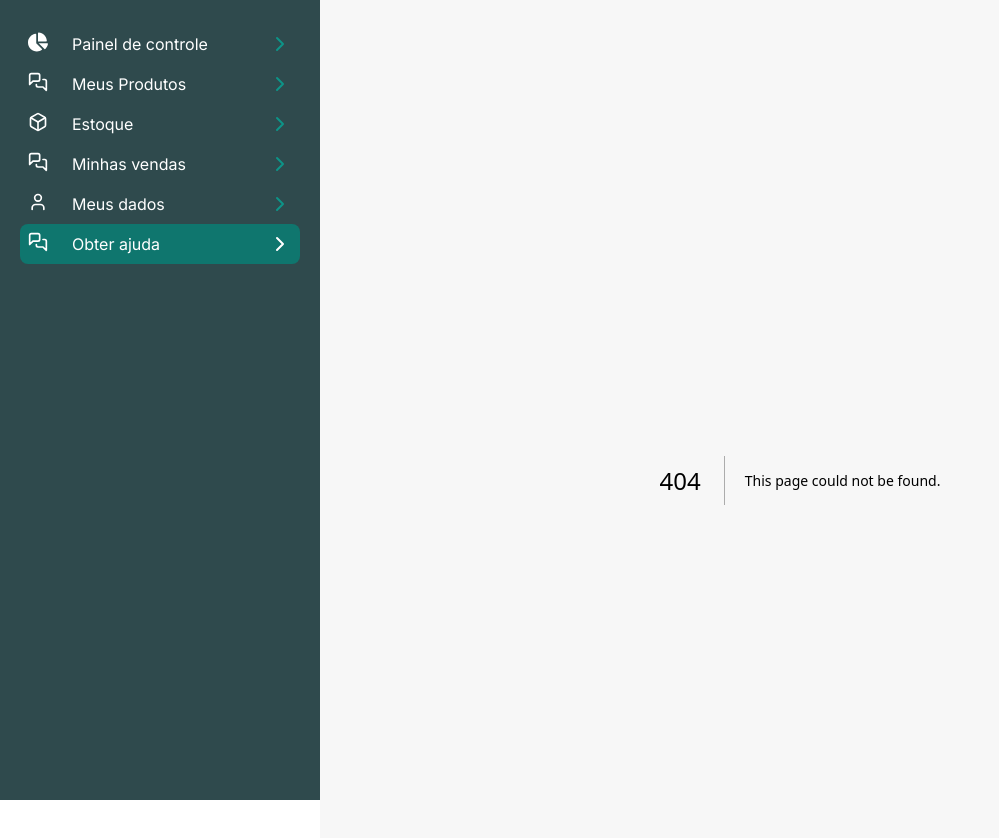
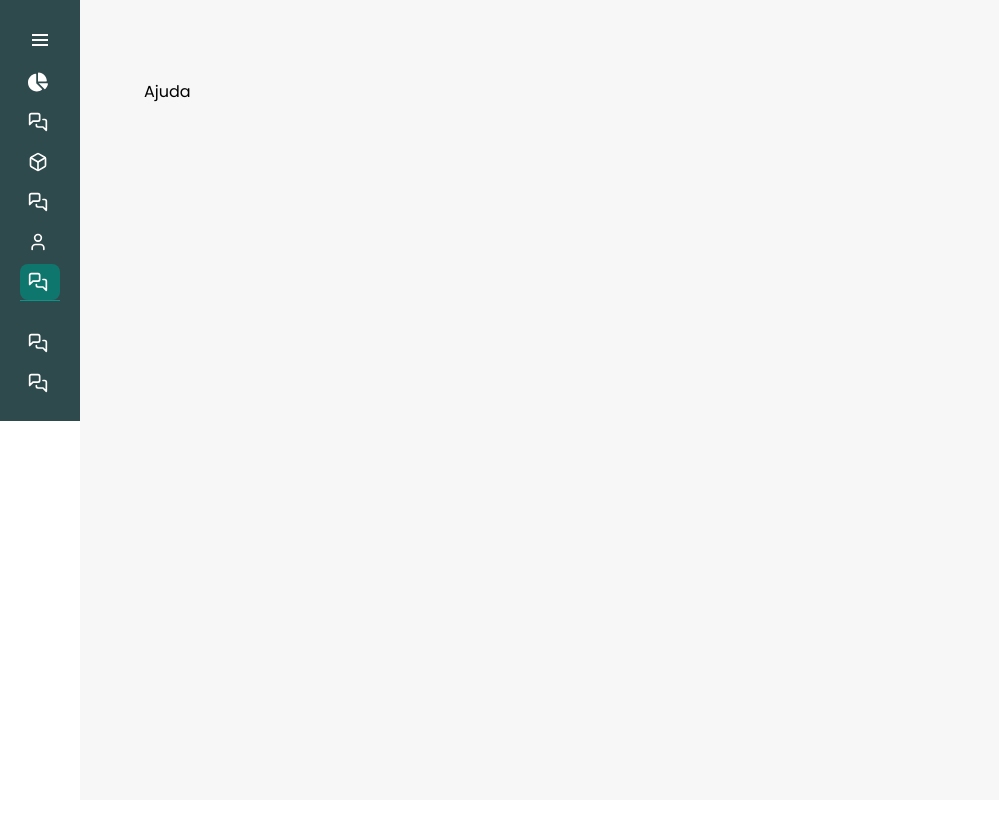
Before and after one commit to mb4ndeira/ecoo-apps, a Next.js app: page /ajuda in a window 1280 px wide. Before the commit this address had no page. Shown: the top 838 px of the page, without its empty margins (0-999 px from the left). After the commit the page ends 800 px from the top, so only its background shows below. Built offline with nearby package versions, Linux system fonts and the light colour scheme.

Commit message:
Revert "Merge branch 'main' into feat/add-producer-homepage" This reverts commit 8f0e188, reversing changes made to 9b12f57.

```diff
--- /dev/null
+++ b/src/app/ajuda/page.tsx
@@ -0,0 +1,7 @@
+export default function Ajuda(){
+    return(
+        <>
+            <h1>Ajuda</h1>
+        </>
+    )
+}
--- /dev/null
+++ b/src/app/dados/page.tsx
@@ -0,0 +1,7 @@
+export default function Dados(){
+    return(
+        <>
+            <h1>Dados</h1>
+        </>
+    )
+}
--- /dev/null
+++ b/src/app/estoque/page.tsx
@@ -0,0 +1,7 @@
+export default function Estoque(){
+    return(
+        <>
+            <h1>Estoque</h1>
+        </>
+    )
+}
--- a/src/app/globals.css
+++ b/src/app/globals.css
@@ -18,6 +18,11 @@ body {
 a {
   color: inherit;
   text-decoration: none;
+}
+
+.inter-font {
+  font-family: 'Inter', sans-serif;
+  /* Outros estilos da fonte Inter, como tamanho, peso, etc. */
 }
 
 .ecoo-text-sm {
--- a/src/app/layout.tsx
+++ b/src/app/layout.tsx
@@ -30,14 +30,7 @@ export default function RootLayout({
 }) {
   return (
     <html lang="en">
-      <body
-        className={
-          "flex w-full h-full min-h-screen " +
-          poppins.className +
-          " " +
-          inter.className
-        }
-      >
+      <body className={"flex w-full h-full min-h-screen " + poppins.className}>
         <Sidebar />
         <main className="flex flex-col gap-10 w-full px-8 md:px-10 lg:px-16 pb-10 pt-10 md:pt-16 lg:pt-20 bg-background">
           {children}
--- a/src/components/Sidebar/components/Item.tsx
+++ b/src/components/Sidebar/components/Item.tsx
@@ -10,22 +10,23 @@ interface ItemProps {
 }
 
 export default function Item({ name, icon, linkName, sideBar }: ItemProps) {
-  const pathName = usePathname();
-
   const handleLinkClick = (link: string) => {
     localStorage.setItem("activeLink", linkName);
   };
+
+  const pathName = usePathname();
 
   const handleClick = () => {
     handleLinkClick(linkName);
   };
 
   const linkClasses = (linkName: string) =>
-    `block flex gap-6 cursor-pointer p-2 rounded-lg transition-colors group
-     ${pathName === linkName ? "bg-teal-700" : ""}`;
+    `flex gap-6 cursor-pointer p-2 rounded-lg transition-colors group ${
+      pathName === linkName ? "bg-teal-700" : ""
+    }`;
 
   const iconClasses = (linkName: string) =>
-    `block text-2xl text-teal-600 ml-auto transition-colors ${
+    `text-2xl text-teal-600 ml-auto transition-colors ${
       sideBar ? "desktop:inline" : "hidden desktop:inline"
     } ${pathName === linkName ? "text-white" : "text-teal-600"}`;
 
@@ -36,9 +37,7 @@ export default function Item({ name, icon, linkName, sideBar }: ItemProps) {
       onClick={() => handleLinkClick(linkName)}
     >
       <span className="text-xl stroke-current text-white">{icon}</span>
-      <span
-        className={`${sideBar ? "desktop:inline" : "hidden desktop:inline"}`}
-      >
+      <span className={sideBar ? "desktop:inline" : "hidden desktop:inline"}>
         {name}
       </span>
       <span className={iconClasses(linkName)}>
--- a/src/components/Sidebar/index.tsx
+++ b/src/components/Sidebar/index.tsx
@@ -11,10 +11,6 @@ export default function Sidebar() {
   const pathname = usePathname();
 
   const [open, setOpen] = useState(false);
-
-  const handleClick = () => {
-    setOpen(!open);
-  };
 
   useEffect(() => {
     const handleResize = () => {
@@ -32,22 +28,17 @@ export default function Sidebar() {
   }
 
   return (
-    <>
+    <div className="hidden sm:block">
       <aside
-        className={`mobileTeste:h-auto mobileTeste:p-2 mobileTeste:w-auto mobileTeste:rounded-lg sm:absolute
-      desktop:static w-20  flex-none desktop:w-80 desktop:z-10 bg-slate-gray h-screen p-5
-      ${
-        open
-          ? "w-80 z-50 sm:absolute mobileTeste:w-80 mobileTeste:h-screen mobileTeste:fixed mobile:top-0 mobileTeste:left-0 mobileTeste:rounded-none"
-          : "w-20 mobileTeste:w-auto"
+        className={`w-20 flex flex-none desktop:w-80 bg-slate-gray p-5 ${
+          open ? "w-80" : "w-20"
         } duration-200`}
       >
         <div className="w-full h-full flex flex-col justify-between">
           <nav className="flex-1 space-y-1 flex flex-col text-white">
             <div className="gap-6 cursor-pointer p-2 desktop:hidden">
-              <BiMenu onClick={() => handleClick()} className="text-2xl" />
+              <BiMenu onClick={() => setOpen(!open)} className="text-2xl" />
             </div>
-            <div className={`${open ? "" : "hidden"} sm:block`}>
             <Item
               sideBar={open}
               linkName="/"
@@ -84,14 +75,9 @@ export default function Sidebar() {
               name="Obter ajuda"
               icon={<LuMessagesSquare />}
             />
-            </div>
           </nav>
 
-          <nav
-            className={`border-teal-600 border-t pt-6 text-white space-y-1 block ${
-              open ? "" : "hidden"
-            }`}
-          >
+          <nav className="border-teal-600 border-t pt-6 text-white space-y-1">
             <Item
               sideBar={open}
               linkName="/configuracoes"
@@ -107,6 +93,6 @@ export default function Sidebar() {
           </nav>
         </div>
       </aside>
-    </>
+    </div>
   );
 }
--- a/tailwind.config.ts
+++ b/tailwind.config.ts
@@ -36,17 +36,6 @@ const config: Config = {
         poppins: ["Poppins", "sans"],
         inter: ["Inter", "sans"],
       },
-      screens: {
-        "sm-mobile": { max: "400px" },
-        mobile: { max: "768px" },
-        "sm-table": { max: "1200px" },
-        "xs-table": { max: "1096px" },
-        "2xs-table": { max: "1034px" },
-        "sidebar-bp": { max: "1024px" },
-        "md-mobile": { max: "500px" },
-        desktop: "1280px",
-        mobileTeste: { max: "640px" },
-      },
     },
   },
 };
```
Lines whose indentation alone changed are shown as unchanged.
